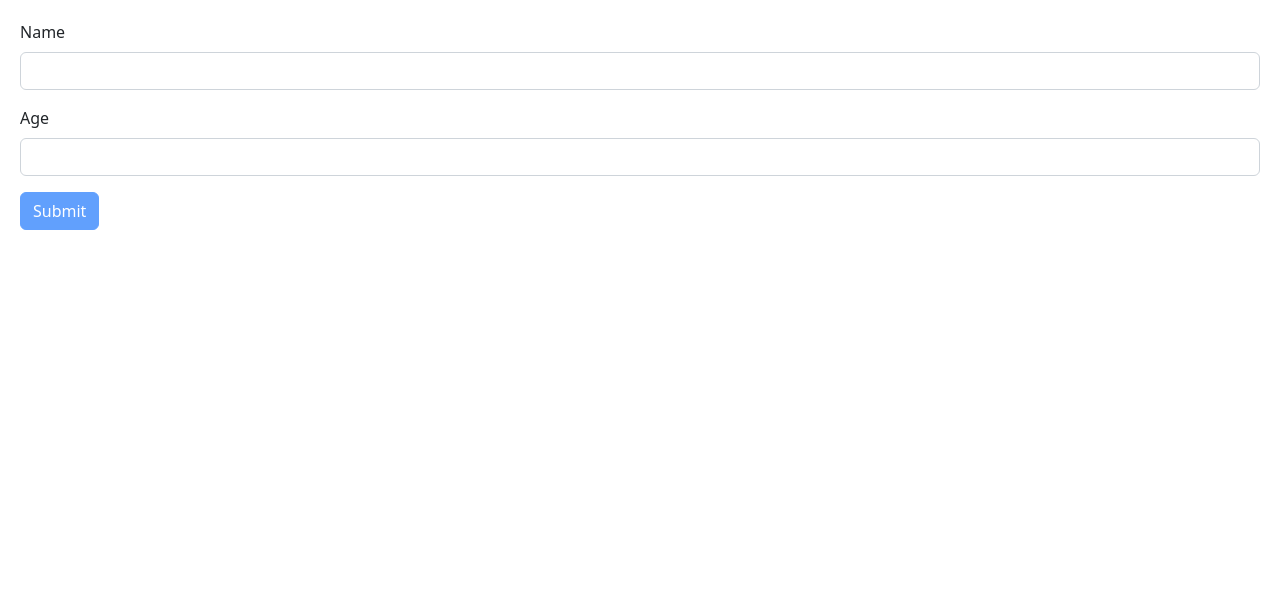
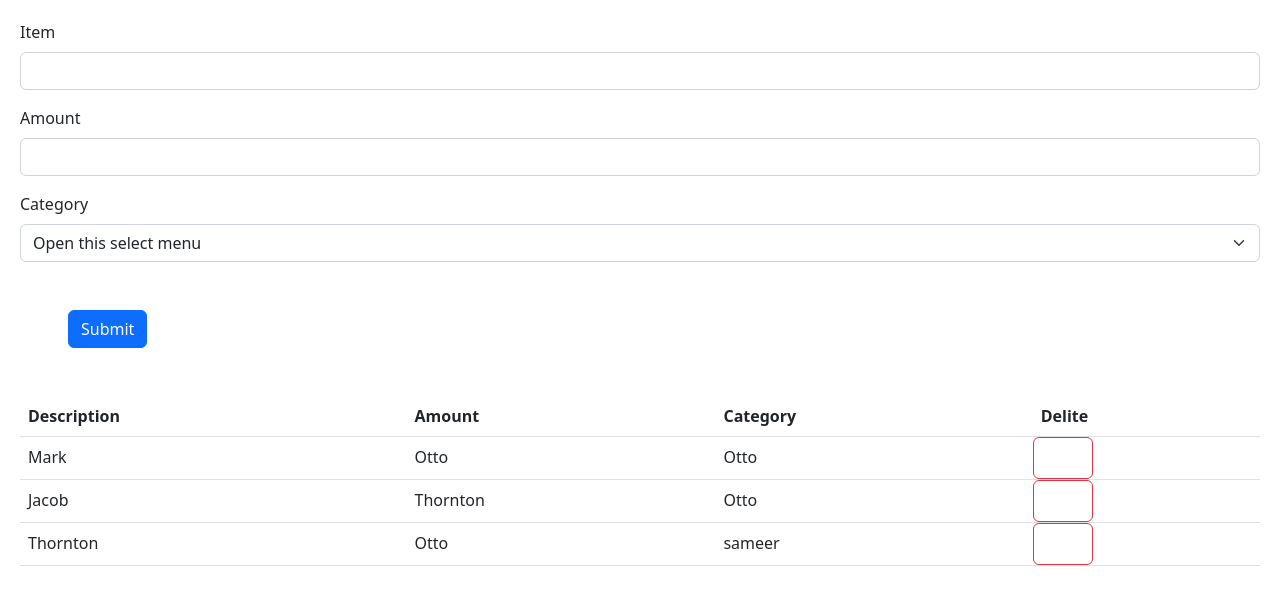
Before and after one commit to sameerkali/Learn_react, a React (Vite) app in the folder mosh_course/: page / in a window 1280 px wide. Shown: the top 604 px of the page. Built offline with nearby package versions, Linux system fonts and the light colour scheme; the HTML template or start-up script is replaced by a standard one.

Commit message:
task compleated 40-50% from my side

```diff
--- a/mosh_course/src/App.tsx
+++ b/mosh_course/src/App.tsx
@@ -1,13 +1,15 @@
 import Like from "./component/Like";
 import LoadMore from "./component/LoadMore";
 import Form from "./component/Form";
+import Table from "./component/table";
 
 function App() {
 
   return (
-    <div>
+    <>
       <Form />
-    </div>
+      <Table></Table>
+    </>
   );
 }
 
--- a/mosh_course/src/component/Form.tsx
+++ b/mosh_course/src/component/Form.tsx
@@ -3,18 +3,21 @@ import { z } from "zod";
 import { zodResolver } from "@hookform/resolvers/zod";
 
 const schema = z.object({
-  name: z.string().min(3, { message: 'Name must be at least 3 chatacters'}),
-  age: z.number({ invalid_type_error: 'Age fiels is required    '}).max(100).min(18)
+  name: z.string().min(3, { message: "Name must be at least 3 chatacters" }),
+  age: z
+    .number({ invalid_type_error: "Age fiels is required" })
+    .max(100)
+    .min(18),
+  sel: z.string().length(2, { message: "Must select one item" })
 });
 type FormData = z.infer<typeof schema>;
-
 
 const Form = () => {
   const {
     register,
     handleSubmit,
     formState: { errors, isValid }
-  } = useForm<FormData>({resolver: zodResolver(schema) });
+  } = useForm<FormData>({ resolver: zodResolver(schema) });
 
   const onSubmit = (data: FieldValues) => console.log(data);
 
@@ -22,7 +25,7 @@ const Form = () => {
     <form onSubmit={handleSubmit(onSubmit)}>
       <div className="mb-3">
         <label htmlFor="name" className="form-label">
-          Name
+          Item
         </label>
         <input
           {...register("name")}
@@ -34,17 +37,34 @@ const Form = () => {
       </div>
       <div className="mb-3">
         <label htmlFor="age" className="form-label">
-          Age
+          Amount
         </label>
         <input
-          {...register("age", {valueAsNumber: true})}
+          {...register("age", { valueAsNumber: true })}
           id="age"
           type="number"
           className="form-control"
         />
         {errors.age && <p className="text-danger">{errors.age.message}</p>}
       </div>
-      <button disabled={!isValid} className="btn btn-primary" type="submit">
+      <div>
+        <label htmlFor="select" className="form-label">
+          Category
+        </label>
+
+        <select    {...register("sel")} className="form-select" aria-label="Default select example">
+          <option selected>Open this select menu</option>
+          <option value="1">Groceries</option>
+          <option value="2">Utilities</option>
+          <option value="3">Entertainment</option>
+        </select>
+        {errors.sel && <p className="text-danger">{errors.sel.message}</p>}
+      </div>
+
+      <button
+        /* disabled={!isValid} */ className="btn btn-primary m-5"
+        type="submit"
+      >
         Submit
       </button>
     </form>
--- /dev/null
+++ b/mosh_course/src/component/table.tsx
@@ -0,0 +1,42 @@
+import React from "react";
+
+const table = () => {
+  return (
+    <div className="table">
+      <table className="table">
+        <thead>
+          <tr>
+            <th scope="col">Description</th>
+            <th scope="col">Amount</th>
+            <th scope="col">Category</th>
+            <th scope="col">Delite</th>
+          </tr>
+        </thead>
+        <tbody>
+          <tr>
+            <td>Mark</td>
+            <td>Otto</td>
+            <td>Otto</td>
+
+            <button className="btn btn-danger ">delite</button>
+          </tr>
+          <tr>
+            <td>Jacob</td>
+            <td>Thornton</td>
+            <td>Otto</td>
+
+            <button className="btn btn-danger ">delite</button>
+          </tr>
+          <tr>
+            <td>Thornton</td>
+            <td>Otto</td>
+            <td>sameer</td>
+            <button className="btn btn-danger ">delite</button>
+          </tr>
+        </tbody>
+      </table>
+    </div>
+  );
+};
+
+export default table;
```
